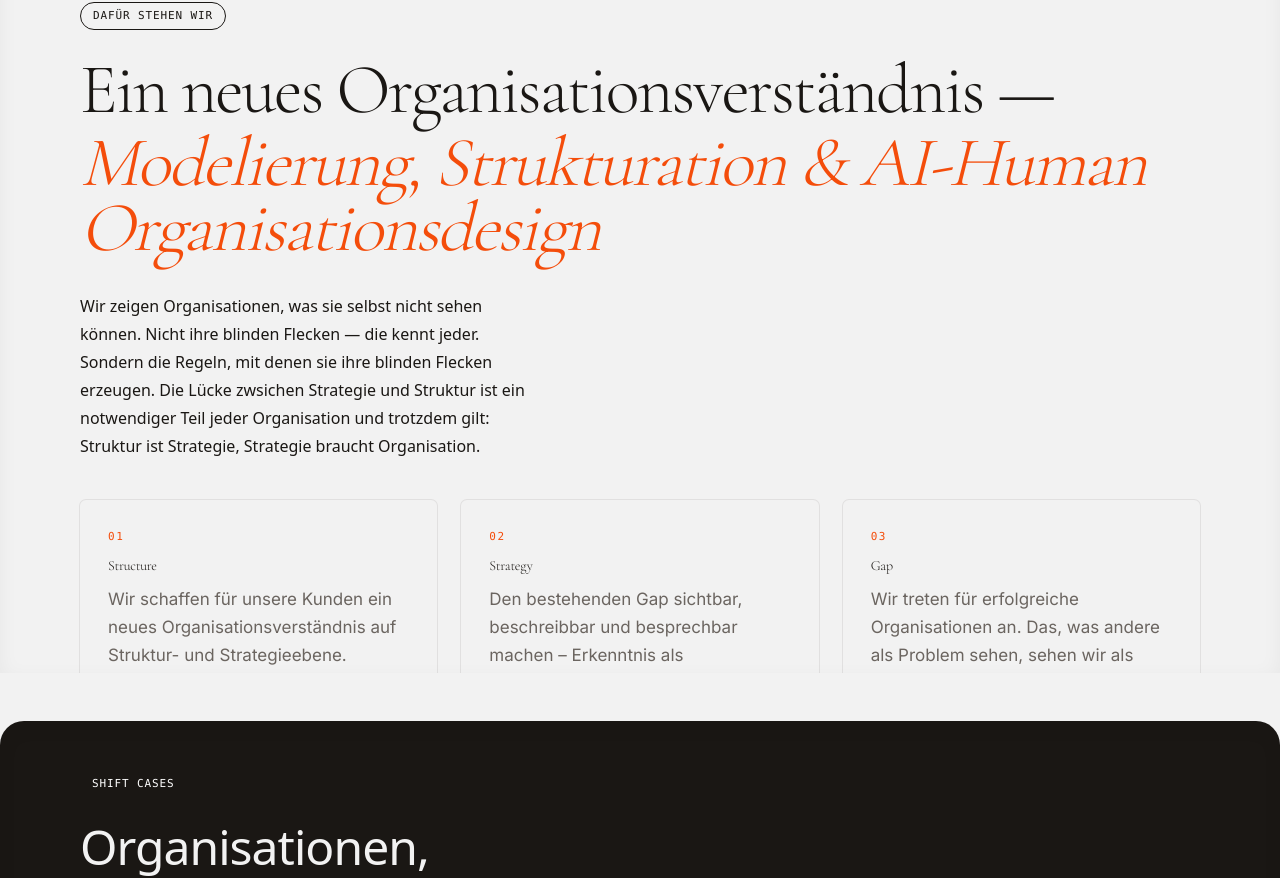
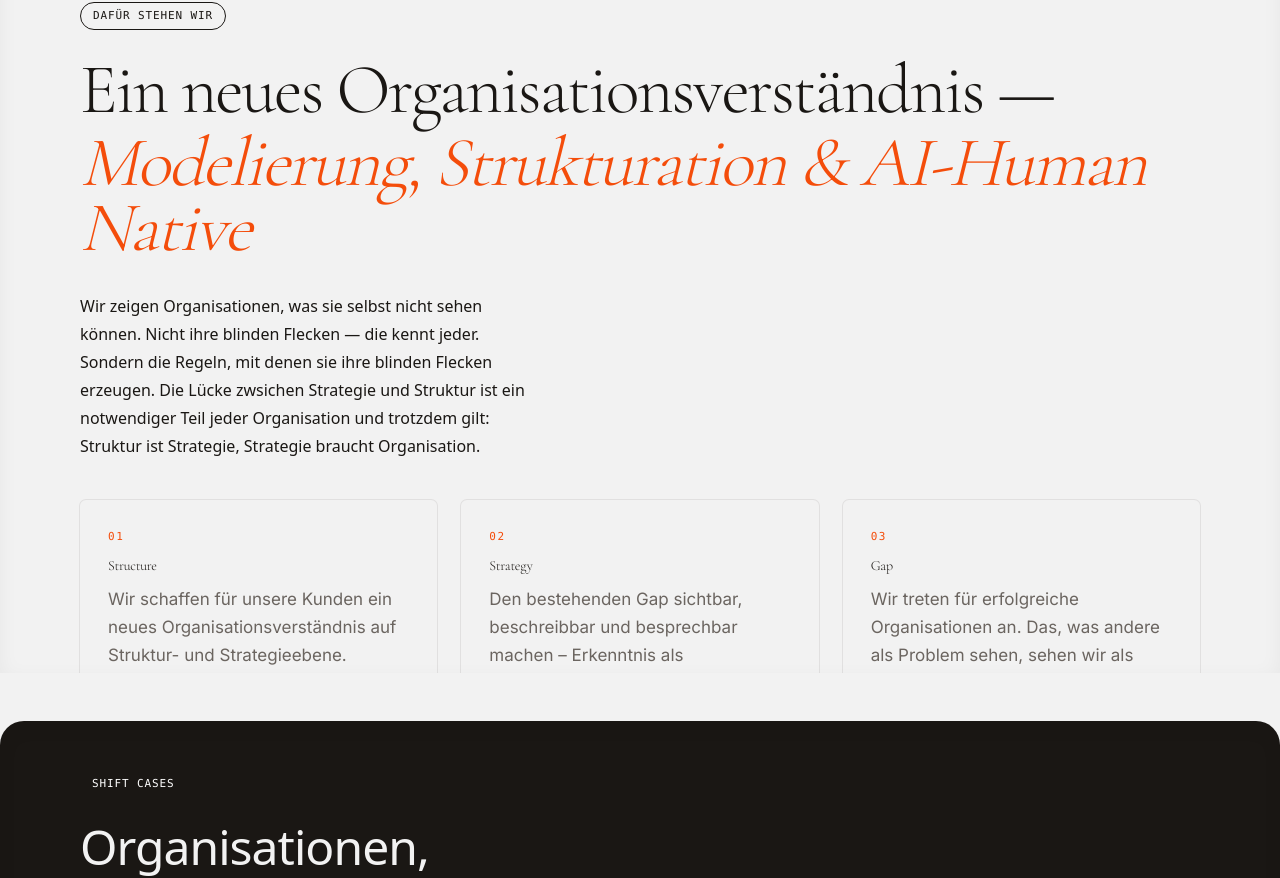
Before and after one commit to patrickkenzler/1789-website, a Next.js app: page /1789-website/ in a window 1280 px wide. Shown: the part 895-1773 px from the top of the page. Built offline with nearby package versions, Linux system fonts and the light colour scheme.

Commit message:
Update page.tsx

```diff
--- a/src/app/page.tsx
+++ b/src/app/page.tsx
@@ -119,7 +119,7 @@ export default function Home() {
               <div style={{ marginTop: '1.75rem' }}>
                 <p style={displayStyle}>Ein neues Organisations&shy;verständnis —</p>
                 <p style={{ ...displayStyle, marginTop: '0.12em', fontStyle: 'italic', color: 'var(--color-terra)' }}>
-                  Modelierung, Strukturation & AI-Human Organisationsdesign
+                  Modelierung, Strukturation & AI-Human Native
                 </p>
               </div>
             </div>
```
